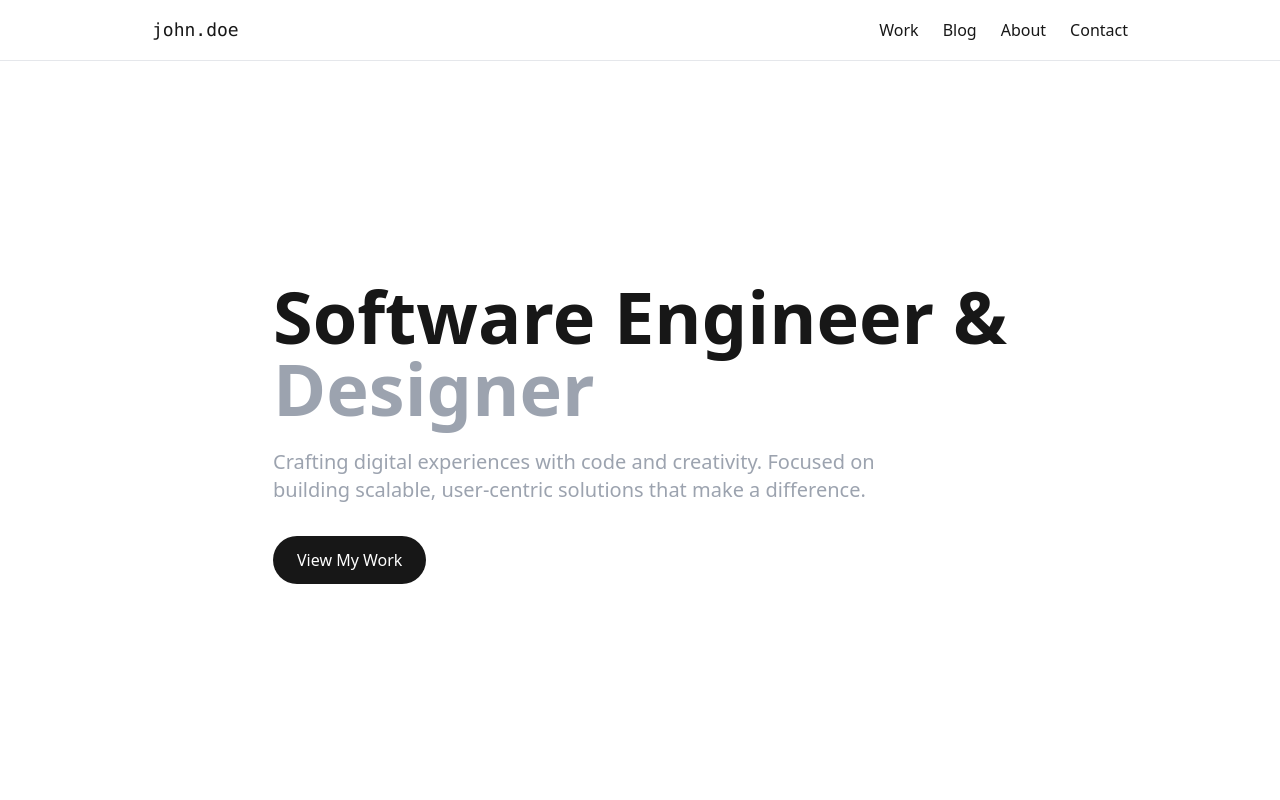
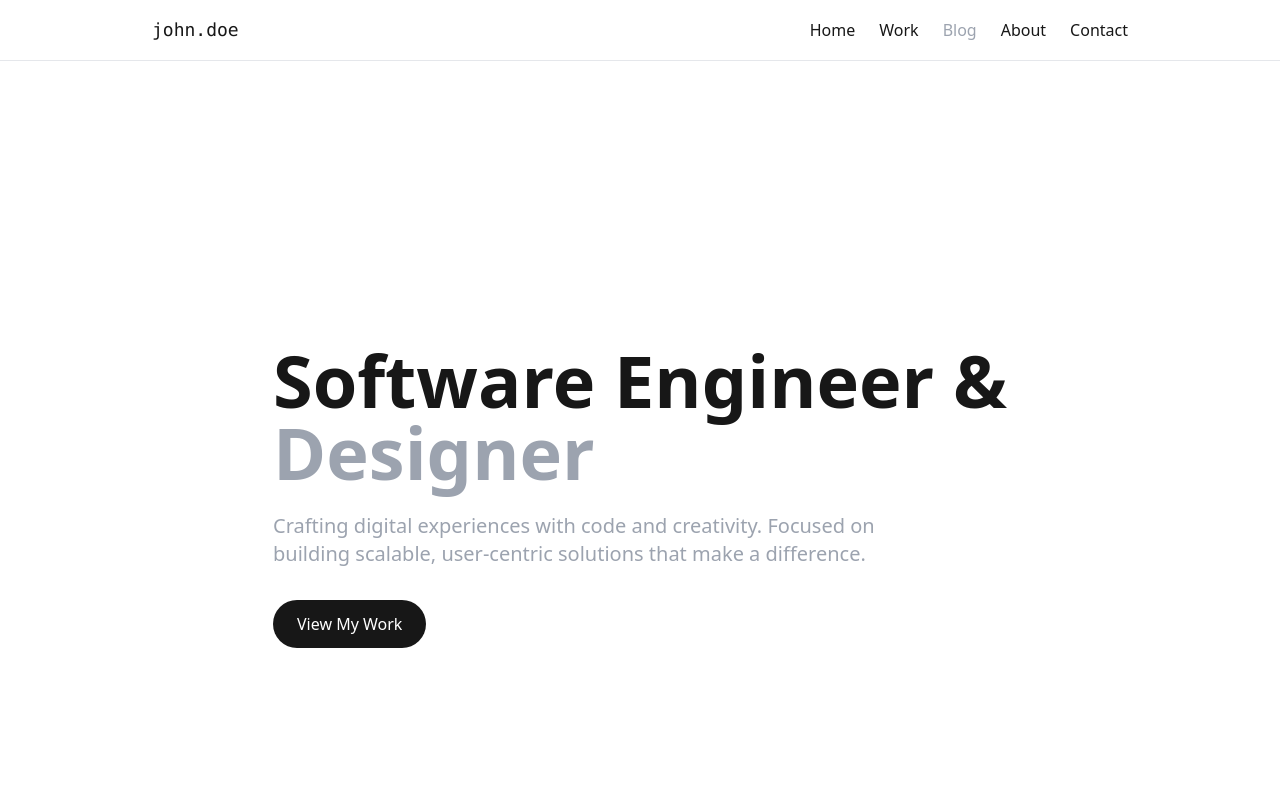
Before and after one commit to coolguy1771/witl-xyz, a Next.js app: page / in a window 1280 px wide. Shown: the top 800 px of the page. Built offline with nearby package versions, Linux system fonts and the light colour scheme.

Commit message:
fix: remove the double header
Signed-off-by: Tyler Witlin <45468117+coolguy1771@users.noreply.github.com>

```diff
--- a/src/app/blog/components/BlogPosts.tsx
+++ b/src/app/blog/components/BlogPosts.tsx
@@ -12,7 +12,7 @@ interface BlogPostsProps {
 export default function BlogPostsClient({ posts }: BlogPostsProps) {
   return (
     <motion.div
-      className="min-h-screen bg-background text-foreground pt-24"
+      className="min-h-screen bg-background text-foreground"
       initial="initial"
       animate="animate"
       variants={fadeIn}
--- /dev/null
+++ b/src/app/components/Navbar.tsx
@@ -0,0 +1,55 @@
+"use client";
+import Link from 'next/link';
+import { usePathname } from "next/navigation";
+import { motion } from "framer-motion";
+import { navAnimation,  } from "../lib/animations";
+
+export default function Navbar() {
+  const pathname = usePathname();
+
+  const navItems = [
+    { label: "Home", href: "/" },
+    { label: "Work", href: "/#work" },
+    { label: "Blog", href: "/blog" },
+    { label: "About", href: "/#about" },
+    { label: "Contact", href: "/#contact" },
+  ];
+
+  return (
+    <motion.nav
+      className="fixed w-full bg-background/50 backdrop-blur-sm border-b border-foreground/10 z-10"
+      initial="initial"
+      animate="animate"
+      variants={navAnimation}
+    >
+      <div className="max-w-5xl mx-auto px-6 py-4">
+        <div className="flex justify-between items-center">
+          <Link
+            href="/"
+            className="text-lg font-mono hover:text-gray-300 transition-colors"
+          >
+            john.doe
+          </Link>
+
+          <div className="flex gap-6">
+            {navItems.map((item) => {
+              const isActive = pathname === item.href ||
+                (pathname === '/' && item.href.startsWith('/#'));
+
+              return (
+                <Link
+                  key={item.href}
+                  href={item.href}
+                  className={`relative group ${isActive ? 'text-foreground' : 'text-gray-400'}`}
+                >
+                  {item.label}
+                  <span className="absolute -bottom-1 left-0 w-0 h-0.5 bg-gray-300 transition-all group-hover:w-full" />
+                </Link>
+              );
+            })}
+          </div>
+        </div>
+      </div>
+    </motion.nav>
+  );
+}
--- a/src/app/layout.tsx
+++ b/src/app/layout.tsx
@@ -1,6 +1,6 @@
-// app/layout.tsx
 import type { Metadata } from "next";
 import localFont from "next/font/local";
+import Navbar from "./components/Navbar";
 import "./globals.css";
 
 const geistSans = localFont({
@@ -16,8 +16,8 @@ const geistMono = localFont({
 });
 
 export const metadata: Metadata = {
-  title: "Create Next App",
-  description: "Generated by create next app",
+  title: "John Doe - Software Engineer & Designer",
+  description: "Personal portfolio and blog showcasing software engineering projects and design work.",
 };
 
 export default function RootLayout({
@@ -26,11 +26,12 @@ export default function RootLayout({
   children: React.ReactNode;
 }>) {
   return (
-    <html lang="en">
-      <body
-        className={`${geistSans.variable} ${geistMono.variable} antialiased`}
-      >
-        {children}
+    <html lang="en" className="scroll-smooth">
+      <body className={`${geistSans.variable} ${geistMono.variable} antialiased`}>
+        <Navbar />
+        <main className="pt-16">
+          {children}
+        </main>
       </body>
     </html>
   );
--- a/src/app/page.tsx
+++ b/src/app/page.tsx
@@ -2,7 +2,7 @@
 
 import React from 'react';
 import { motion } from 'framer-motion';
-import { fadeIn, staggerContainer, slideInFromLeft, slideInFromRight, scaleUp, navAnimation } from './lib/animations';
+import { fadeIn, staggerContainer, slideInFromLeft, slideInFromRight, scaleUp } from './lib/animations';
 
 import { FaExternalLinkAlt, FaGithub} from "react-icons/fa";
 interface Project {
@@ -30,40 +30,6 @@ export default function Home() {
 
   return (
     <div className="min-h-screen bg-background text-foreground">
-      {/* Navigation Bar */}
-      <motion.nav
-        className="fixed w-full bg-background/50 backdrop-blur-sm border-b border-foreground/10 z-10"
-        initial="initial"
-        animate="animate"
-        variants={navAnimation}
-      >
-        <div className="max-w-5xl mx-auto px-6 py-4 flex justify-between items-center">
-          <motion.span
-            className="text-lg font-mono"
-            variants={fadeIn}
-          >
-            john.doe
-          </motion.span>
-          <motion.div
-            className="flex gap-6"
-            variants={staggerContainer}
-          >
-            {["work", "blog", "about", "contact"].map((item) => (
-              <motion.a
-                key={item}
-                href={item === 'blog' ? '/blog' : `#${item}`}
-                className="hover:text-gray-300 transition-colors relative group"
-                variants={fadeIn}
-                whileHover={{ scale: 1.05 }}
-                whileTap={{ scale: 0.95 }}
-              >
-                {item.charAt(0).toUpperCase() + item.slice(1)}
-                <span className="absolute -bottom-1 left-0 w-0 h-0.5 bg-gray-300 transition-all group-hover:w-full" />
-              </motion.a>
-            ))}
-          </motion.div>
-        </div>
-      </motion.nav>
 
       {/* Hero Section */}
       <section className="min-h-screen flex items-center justify-center pt-16">
```
